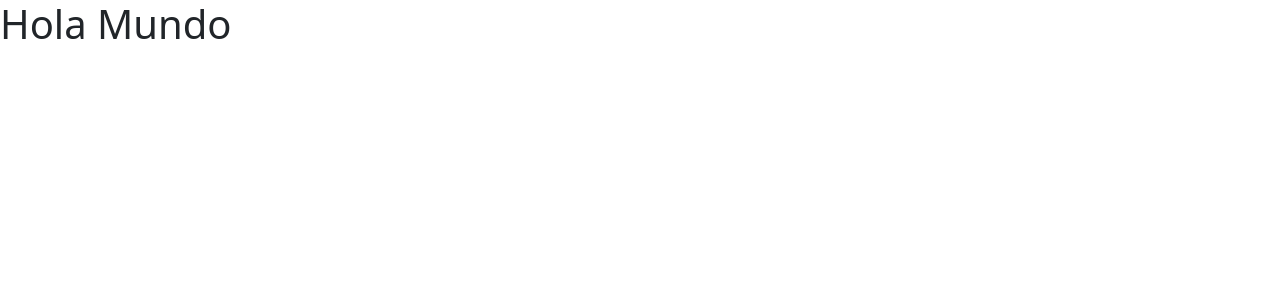
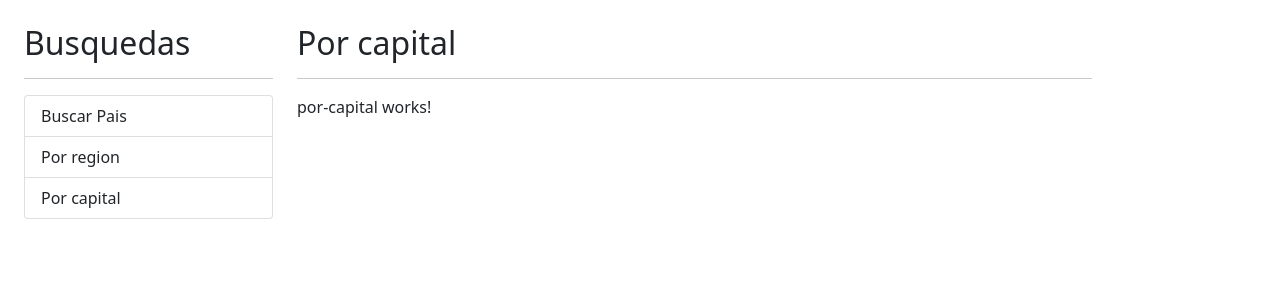
Before and after one commit to PikaLink89/paisesApp, an Angular app: page / in a window 1280 px wide. Shown: the top 300 px of the page. Built offline with nearby package versions, Linux system fonts and the light colour scheme.

Commit message:
Creando el index

```diff
--- a/src/app/app.component.html
+++ b/src/app/app.component.html
@@ -1 +1,17 @@
-<h1>Hola Mundo</h1>
+<div class="row container mt-4">
+    <div class="col-3">
+        <h2>Busquedas</h2>
+        <hr>
+        <ul class="list-group">
+            <li class="list-group-item">Buscar Pais</li>
+            <li class="list-group-item">Por region</li>
+            <li class="list-group-item">Por capital</li>
+        </ul>
+    </div>
+
+    <div class="col">
+        <h2>Por capital</h2>
+        <hr>
+        <app-por-capital></app-por-capital>
+    </div>
+</div>
--- a/src/app/shared/shared.module.ts
+++ b/src/app/shared/shared.module.ts
@@ -8,6 +8,10 @@
   declarations: [
     SidebarComponent
   ],
+
+  exports:[
+    SidebarComponent
+  ],
   imports: [
     CommonModule
   ]
```
